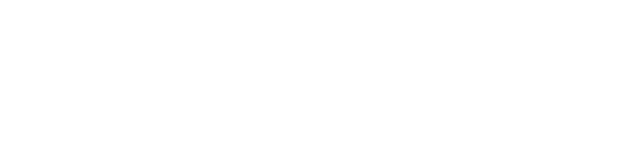
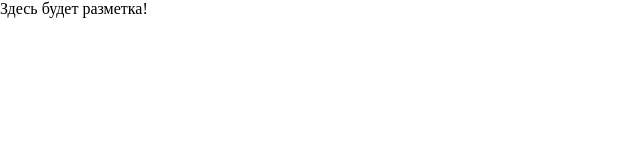
Before and after one commit to artem-oleynikov/rsschool-cv, a plain HTML site: page index.html in a window 1280 px wide. Shown: the whole page, without its empty margins (0-640 px from the left). Drawn offline with Linux system fonts and the light colour scheme.

Commit message:
docs:update index.html

```diff
--- a/index.html
+++ b/index.html
@@ -8,6 +8,6 @@
     <link rel="stylesheet" href="./style.css">
 </head>
 <body>
-
+    <p>Здесь будет разметка!</p>
 </body>
 </html>
```
